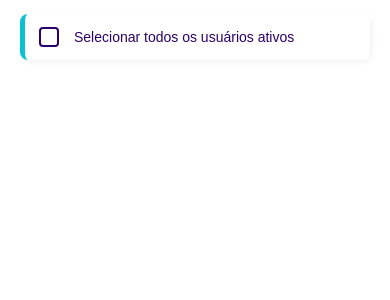
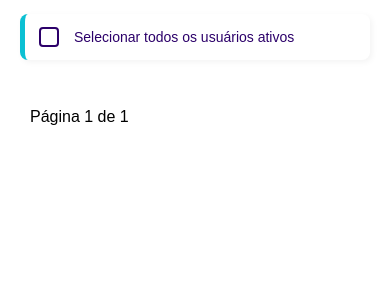
Before and after one commit to kinokano/Digicoin, a Django app: page /listaDeUsuarios in a window 390 px wide. Shown: the part 475-775 px from the top of the page. Run offline with Django 5.2, Linux system fonts and the light colour scheme.

Commit message:
feature-paginatorListarUsuario

```diff
--- a/Digicoin/api/static/css/AdmCss/listaDeUsuarios.css
+++ b/Digicoin/api/static/css/AdmCss/listaDeUsuarios.css
@@ -689,5 +689,39 @@
     }
 
 
+    .pagination{
+        margin-top: 10px;
+        margin-bottom: 20px;
+    }
+
+    .pagination span{
+        text-align: center;
+    }
+}
+
+.pagination{
+    margin-bottom: 40px;
+    display: flex;
+}
+.pagination a {
+    font-size: 24px;
+    text-decoration: none;
 
 }
+
+.pagination div{
+    margin-top: 20px;
+    display: flex;
+}
+
+.pagination img{
+    transform: rotate(180deg);
+    width: 32px;
+    height: 32px;
+}
+
+.pagination span{
+    margin-top: 23px;
+    margin-left: 10px;
+    margin-right: 10px;
+}
--- a/Digicoin/api/static/js/AdmJS/listaDeUsuarios.js
+++ b/Digicoin/api/static/js/AdmJS/listaDeUsuarios.js
@@ -21,11 +21,7 @@ document.addEventListener('DOMContentLoaded', () => {
     const addMoedas = document.getElementById('addMoedas');
     const fecharAdicionarMoedas = document.getElementById('fecharAdicionarMoedas');
 
-    addMoedas.addEventListener('click', () => {
-        popupAdicionarMoedas.showModal();
-        const ids = getIdsSelecionados();
 
-    });
 
 
     fecharAdicionarMoedas.addEventListener('click', () => {
--- a/Digicoin/api/templates/AdmHtml/listaDeUsuarios.html
+++ b/Digicoin/api/templates/AdmHtml/listaDeUsuarios.html
@@ -3,6 +3,7 @@
 {% block content %}
 
 <link rel="stylesheet" href="{% static 'css/AdmCss/listaDeUsuarios.css'%}">
+
 
 {% include "components/adm/menuAdm.html" %}
 
@@ -153,6 +154,22 @@
 
             {% endfor%}
         </div>
+        <div class="pagination">
+            {% if usuarios.has_previous %}
+                <div>
+                    <a style="font-size: 20px; margin-right: 10px;" href="?user_page={{ usuarios.previous_page_number }}">Anterior</a>
+                </div>
+            {% endif %}
+
+            {% if usuarios.has_next %}
+                <div>
+                    <a style="font-size: 20px; " href="?user_page={{ usuarios.next_page_number }}">Próxima</a>
+                </div>
+            {% endif %}
+
+            <span>Página {{ usuarios.number }} de {{ usuarios.paginator.num_pages }}</span>
+        </div>
+
 </div>
 
 <dialog id="popupCadastrarUsuario" class="popupCadastrarUsuario">
--- a/Digicoin/api/views/web_views.py
+++ b/Digicoin/api/views/web_views.py
@@ -65,9 +65,13 @@ def listaEstoque(request):
     return render(request, 'AdmHtml/listaEstoque.html', {'estoque': estoque, 'eventos': eventos})
 
 
+def listaDeUsuarios(request):
 
-def listaDeUsuarios(request):
-    usuarios = CustomUser.objects.filter(is_adm=0)
+    user = CustomUser.objects.all()
+    user_paginator = Paginator(user, 5)
+    user_page = request.GET.get('user_page')
+    usuarios = user_paginator.get_page(user_page)
+
 
     return render(request, 'AdmHtml/listaDeUsuarios.html', {'usuarios': usuarios})
 
```
